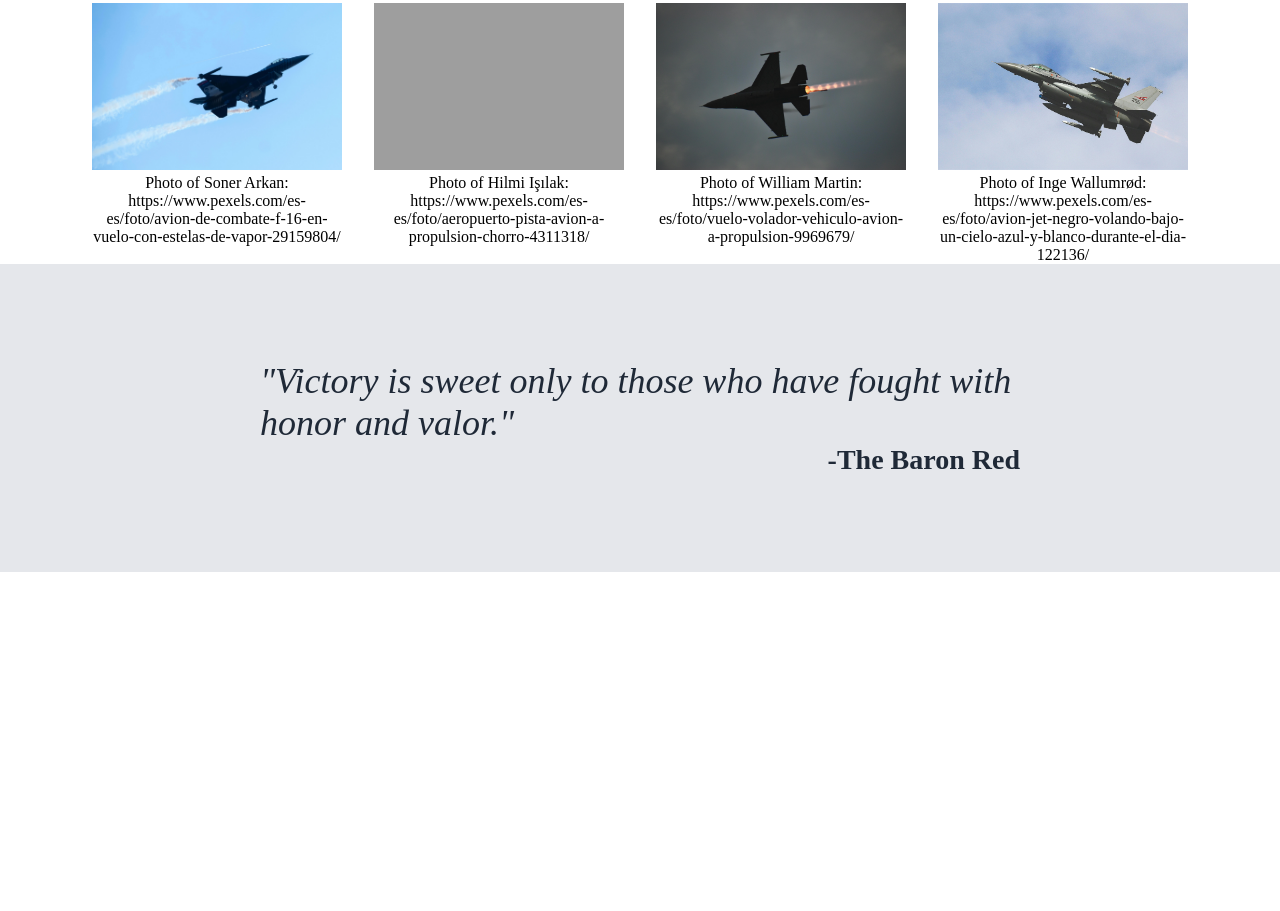
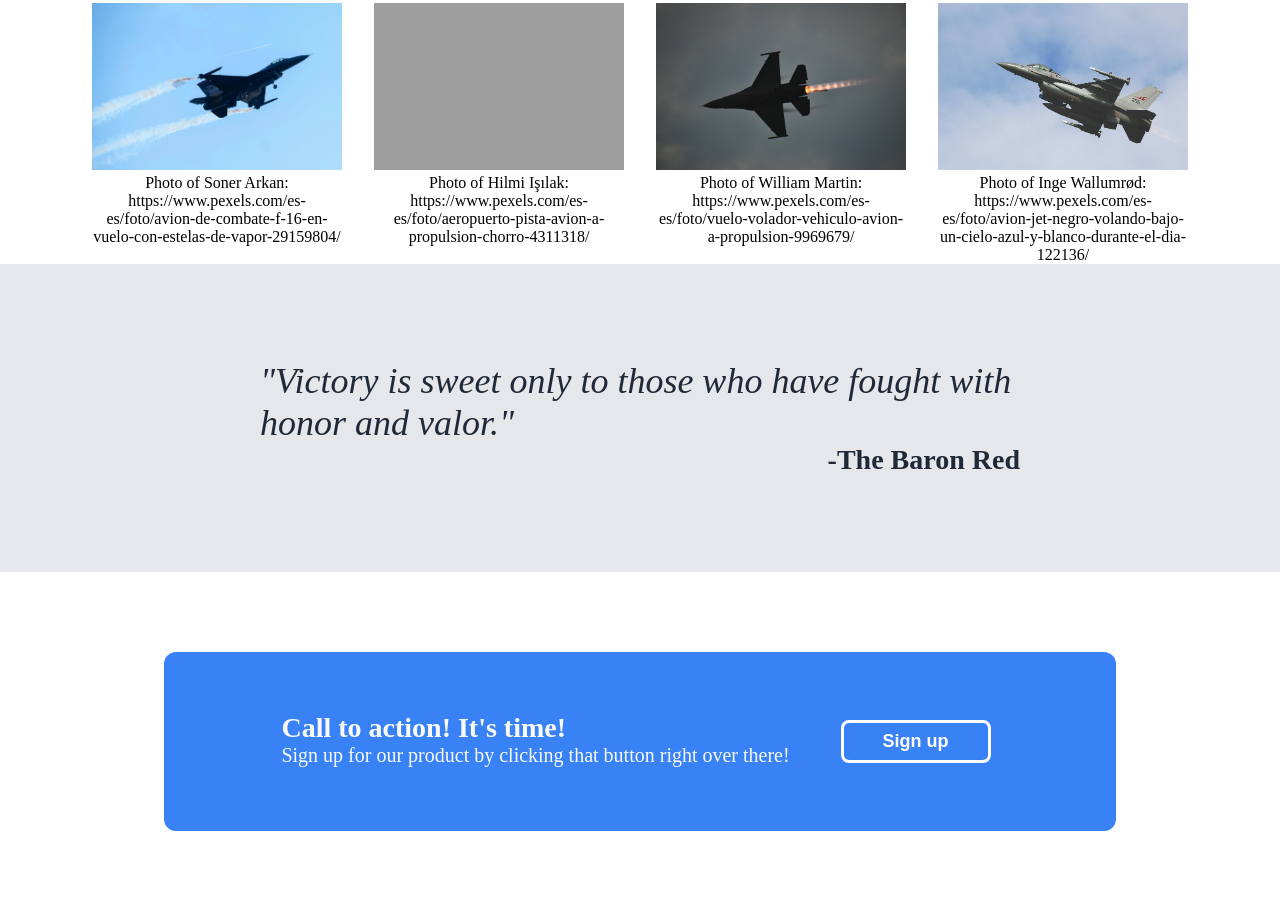
Before and after one commit to Obiwan47/fighting-falcon, a plain HTML site: page index.html in a window 1280 px wide. Shown: the part 404-1315 px from the top of the page. Before the commit the page ends 976 px from the top, so only its background shows below. Drawn offline with Linux system fonts and the light colour scheme; grey boxes are pictures that could not be loaded.

Commit message:
Add call section

```diff
--- a/index.html
+++ b/index.html
@@ -67,5 +67,14 @@
             <div class="author"><b>-The Baron Red</b></div>
         </div>
     </div>
+    <div class="call-section">
+        <div class="card-call">
+            <div class="call-text">
+                <p class="call-p1">Call to action! It's time!</p>
+                <p class="call-p2">Sign up for our product by clicking that button right over there!</p>
+            </div>
+            <button class="btn">Sign up</button>
+        </div>
+    </div>
 </body>
 </html>
--- a/style.css
+++ b/style.css
@@ -14,6 +14,17 @@ button {
     padding: 8px 16px;
     border-radius: 8px;
   }
+
+button.btn{
+    width: 150px;
+    color: white;
+    font-size: 18px;
+    font-weight: bold;
+    margin: 8px;
+    flex-shrink: 0;
+    background-color: transparent;
+    border: 3px solid #fff;
+}
 
 button.sign-up {
     background: #3882F6;
@@ -57,12 +68,41 @@ ul{
     justify-content: center;
 }
 
+.call-p1{
+    margin: 0;
+    font-size: 28px;
+    font-weight: bolder;
+    color:  #F9FAF8
+}
+
+.call-p2{
+    margin: 0;
+    font-size: 20px;
+    font-weight: 500;
+}
+
+.call-section{
+    display: flex;
+    justify-content: center;
+}
+
 .card{
     width: 760px;
     padding: 96px;
     font-size: 36px;
     font-style: italic;
     color: #1f2937;
+}
+
+.card-call{
+    display: flex;
+    justify-content: space-around;
+    width: 760px;
+    margin: 80px;
+    padding: 60px 96px;
+    border-radius: 12px;
+    color: #F9FAF8;
+    background-color: #3882F6;
 }
 
 .container{
```
